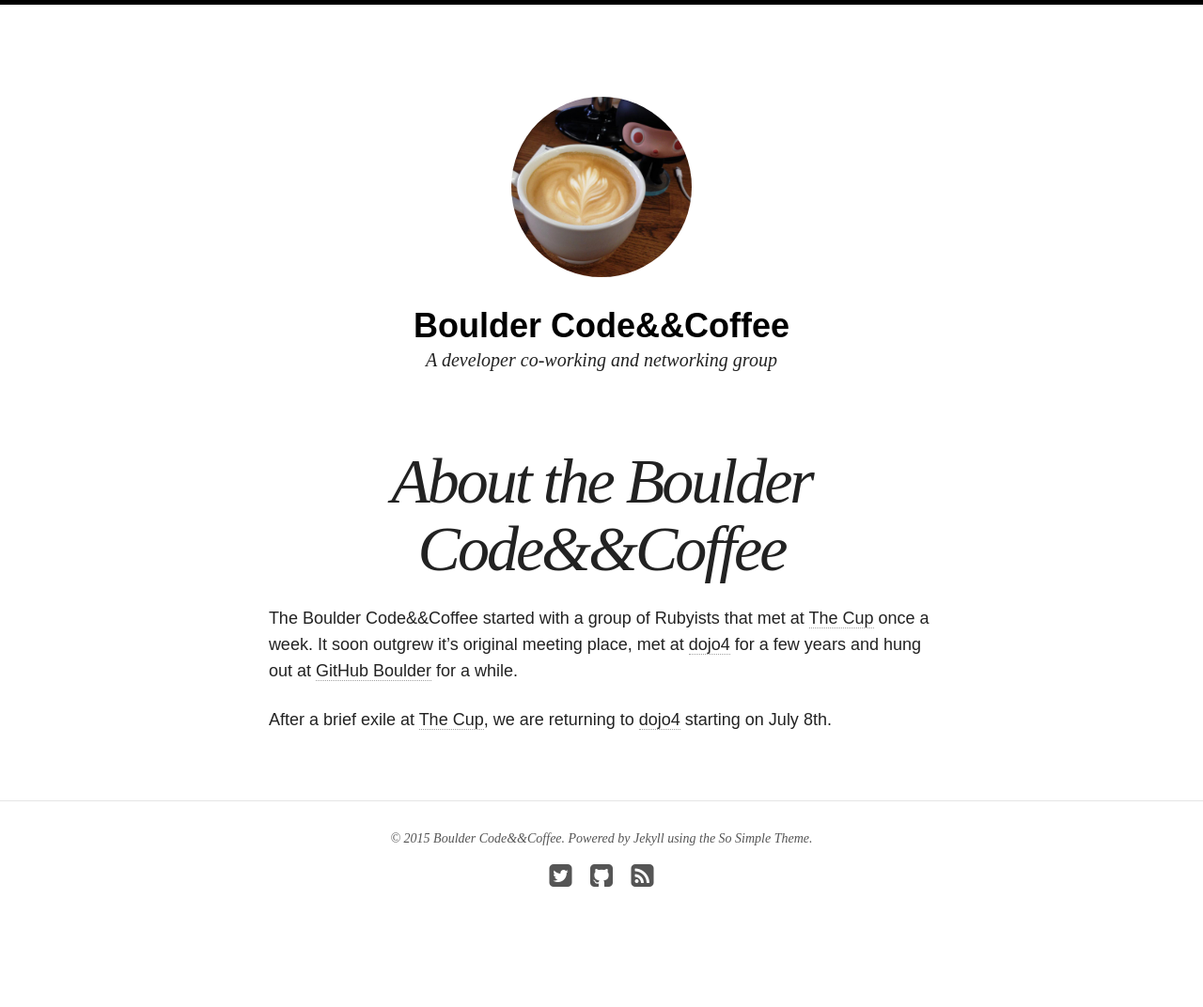
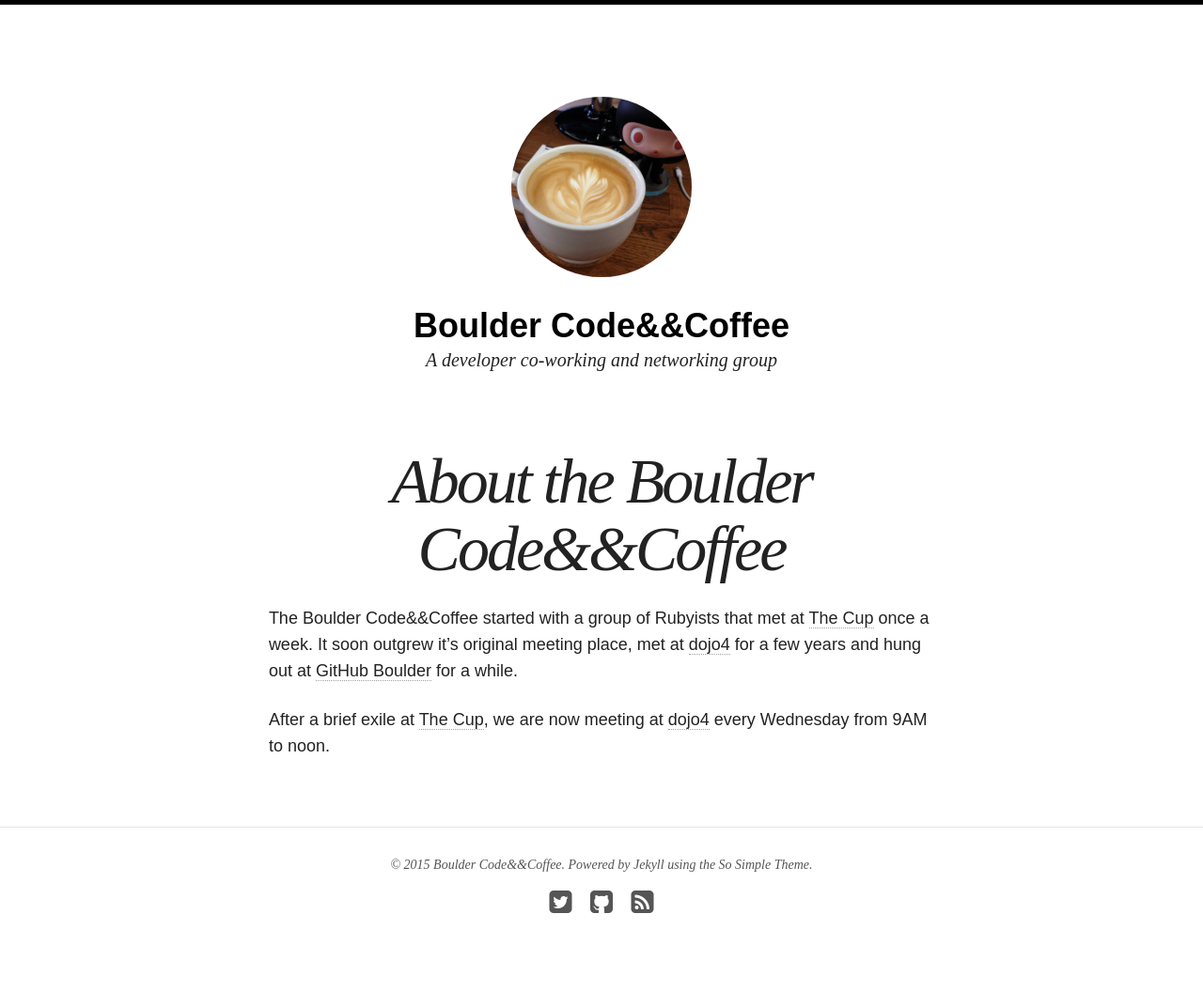
Before and after one commit to mhakeem/bouldercodencoffee.github.io, a Jekyll site: the page built from about/index.md, in a window 1280 px wide. Shown: the whole page at 94% size. Built offline with Jekyll 4.4.1, drawn with Linux system fonts in a browser that asks for light colours; nearby versions of some CDN libraries; before the commit the page ends 1044 px from its top, so only the background shows below that.

Commit message:
Reworking the about page.

```diff
--- a/about/index.md
+++ b/about/index.md
@@ -11,4 +11,4 @@ meeting place, met at [dojo4](http://dojo4.com) for a few years and hung out at
 [GitHub Boulder](http://github.com) for a while.
 
 After a brief exile at [The Cup](http://www.thecupboulder.com/), we are
-returning to [dojo4](http://dojo4.com) starting on July 8th.
+now meeting at [dojo4](http://dojo4.com) every Wednesday from 9AM to noon.
```
